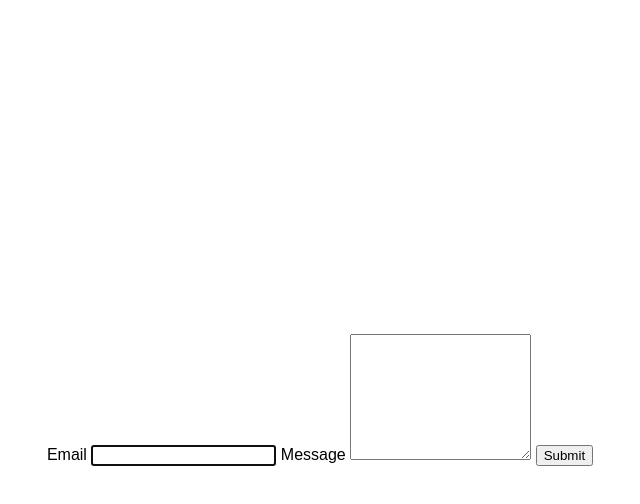
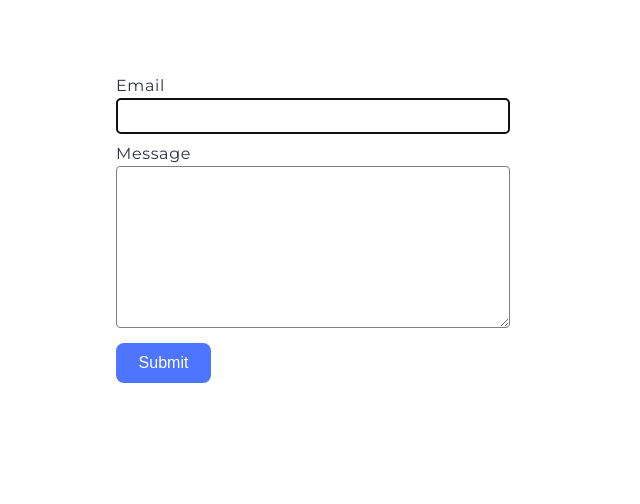
Before and after one commit to Inna-kv27/goit-js-hw-09, a plain HTML site: page 2-form.html in a window 1280 px wide. Shown: the whole page, without its empty margins (320-960 px from the left). Drawn offline with Linux system fonts and the light colour scheme.

Commit message:
Deploying to gh-pages from @ Inna-kv27/goit-js-hw-09@8c63312bb5bd12b3bf283fa25fe979b9869f57c0 🚀

```diff
--- a/2-form.html
+++ b/2-form.html
@@ -4,8 +4,15 @@
     <meta charset="UTF-8" />
     <meta name="viewport" content="width=device-width, initial-scale=1.0" />
     <title>Form</title>
-    <script type="module" crossorigin src="/goit-js-hw-09/assets/modulepreload-polyfill-B5Qt9EMX.js"></script>
-    <link rel="stylesheet" crossorigin href="/goit-js-hw-09/assets/styles-CNVGleAS.css">
+    <link rel="preconnect" href="https://fonts.googleapis.com" />
+    <link rel="preconnect" href="https://fonts.gstatic.com" crossorigin />
+    <link
+      href="https://fonts.googleapis.com/css2?family=Montserrat:wght@300..900&display=swap"
+      rel="stylesheet"
+    />
+    <script type="module" crossorigin src="/goit-js-hw-09/2-form.js"></script>
+    <link rel="modulepreload" crossorigin href="/goit-js-hw-09/assets/modulepreload-polyfill-B5Qt9EMX.js">
+    <link rel="stylesheet" crossorigin href="/goit-js-hw-09/assets/styles-D04A5qZI.css">
   </head>
   <body>
     <form class="feedback-form" autocomplete="off">
@@ -22,27 +29,3 @@
 
   </body>
 </html>
-<!-- =========== -->
-<!--
-  <head>
-    <link rel="stylesheet" href="css/styles.css" />
-    <link rel="preconnect" href="https://fonts.googleapis.com" />
-    <link rel="preconnect" href="https://fonts.gstatic.com" crossorigin />
-    <link
-      href="https://fonts.googleapis.com/css2?family=Bitter:ital,wght@0,100..900;1,100..900&family=Great+Vibes&family=Montserrat:ital,wght@0,100..900;1,100..900&family=Parkinsans:wght@300..800&family=Raleway:ital,wght@0,100..900;1,100..900&family=Yeseva+One&display=swap"
-      rel="stylesheet"
-    />
-  </head>
-  <body>
-    <form class="feedback-form" autocomplete="off">
-      <div class="feedback-cont">
-        <label> Email </label>
-        <input type="email" name="email" autofocus />
-        <label> Message </label>
-        <textarea name="message" rows="8"></textarea>
-      </div>
-      <button type="submit">Submit</button>
-    </form>
-    <script type="module" src="./js/2-form.js"></script>
-  </body>
-</html> -->
--- /dev/null
+++ b/2-form.js
@@ -0,0 +1,2 @@
+import"./assets/modulepreload-polyfill-B5Qt9EMX.js";/* empty css                      */const o="feedback-form-state";let e={email:"",message:""};const t=document.querySelector(".feedback-form"),s=t.querySelector("input[name='email']"),m=t.querySelector("textarea[name='message']"),n=()=>{localStorage.setItem(o,JSON.stringify(e))},i=()=>{try{const a=localStorage.getItem(o);e=a?JSON.parse(a):{email:"",message:""},s.value=e.email||"",m.value=e.message||""}catch(a){console.error("Error parsing localStorage data:",a),e={email:"",message:""}}};t.addEventListener("input",a=>{const{name:r,value:l}=a.target;e[r]=l.trim(),e[r]!==trimmedValue&&(e[r]=trimmedValue,n())});t.addEventListener("submit",a=>{if(a.preventDefault(),!e.email||!e.message){alert("Fill please all fields");return}console.log(e),localStorage.removeItem(o),e={email:"",message:""},t.reset()});i();
+//# sourceMappingURL=2-form.js.map
--- a/assets/styles-CNVGleAS.css
+++ /dev/null
@@ -1 +0,0 @@
-@import"./reset.css";body{font-family:Montserrat,sans-serif;display:flex;flex-direction:column;align-items:center;justify-content:center;min-height:100vh;margin:0}.container{background-color:#fff;padding:20px;border-radius:8px;box-shadow:0 2px 4px #0000001a}.gallery{display:flex;flex-wrap:wrap;column-gap:24px;row-gap:48px;justify-content:center;list-style:none;padding:8px;margin:0}.gallery-item{display:flex;width:calc((100% - 48px) / 3);box-sizing:border-box}.gallery-link{display:block;text-decoration:none}.gallery-image{width:100%;height:100%;display:block;transition:transform .3s ease-in-out}.gallery-image:hover{transform:scale(1.043)}стайлцсс:{}
--- /dev/null
+++ b/assets/styles-D04A5qZI.css
@@ -0,0 +1 @@
+body{font-family:Montserrat,sans-serif;font-weight:400;font-size:16px;line-height:1.5;letter-spacing:.04em;color:#2e2f42;display:flex;flex-direction:column;align-items:center;justify-content:center;margin:0}.feedback-form{width:408px;margin:50px auto;padding:24px;display:flex;flex-direction:column;gap:8px}input,textarea{width:360px;padding:8px 16px;font-size:16px;border-radius:4px;border:1px solid #808080}input:hover,textarea:hover{border-color:#000}button{width:95px;height:40px;padding:8px 16px;font-size:16px;background-color:#4e75ff;color:#fff;border-radius:8px;border:none;cursor:pointer}button:hover{background-color:#6c8cff}.gallery{display:flex;flex-wrap:wrap;column-gap:24px;row-gap:48px;justify-content:center;list-style:none;padding:8px;margin:0}.gallery-item{display:flex;width:calc((100% - 48px) / 3);box-sizing:border-box}.gallery-link{display:block;text-decoration:none}.gallery-image{width:100%;height:100%;display:block;background-color:2e2F42;transition:transform .3s ease-in-out}.gallery-image:hover{transform:scale(1.043)}
```
Also changed, not shown: 1-gallery.html (+1 -1 lines), index.html (+1 -1 lines), 1 other file.
